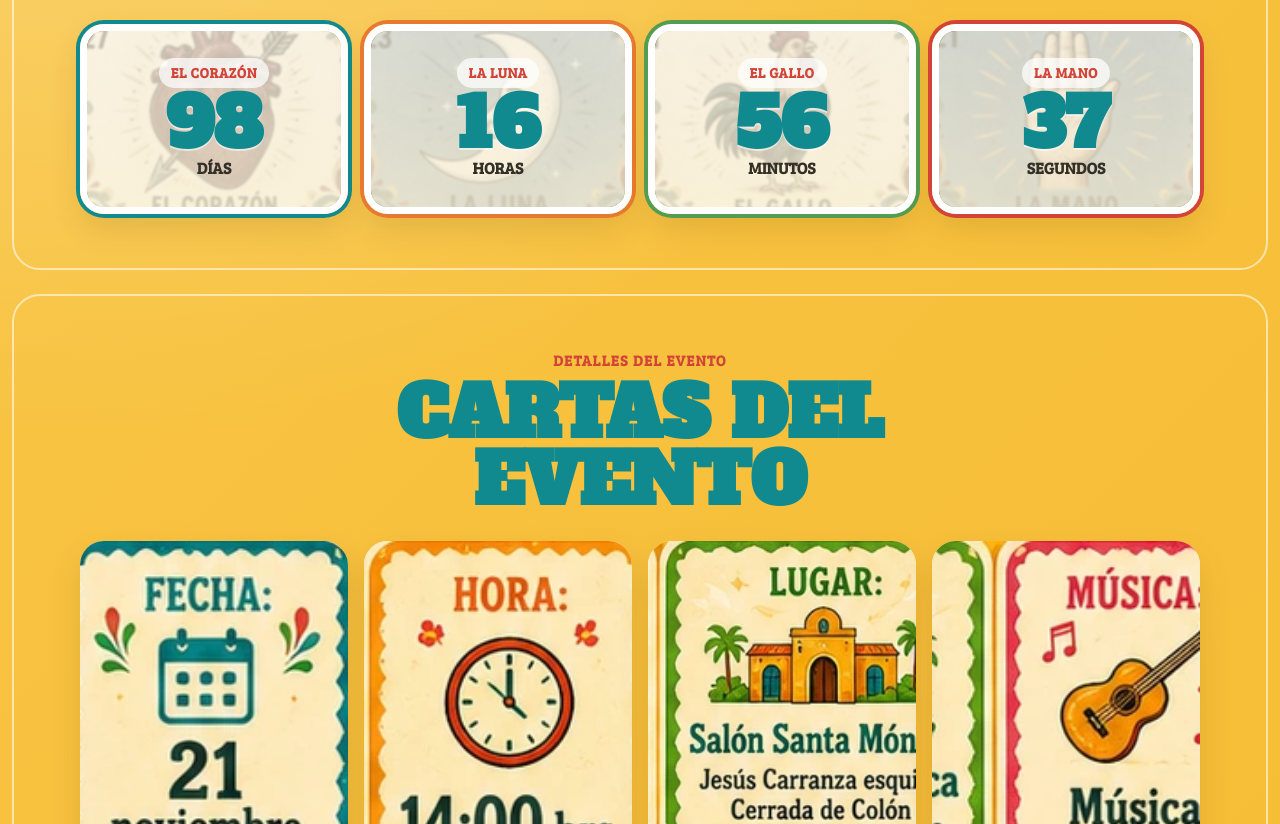
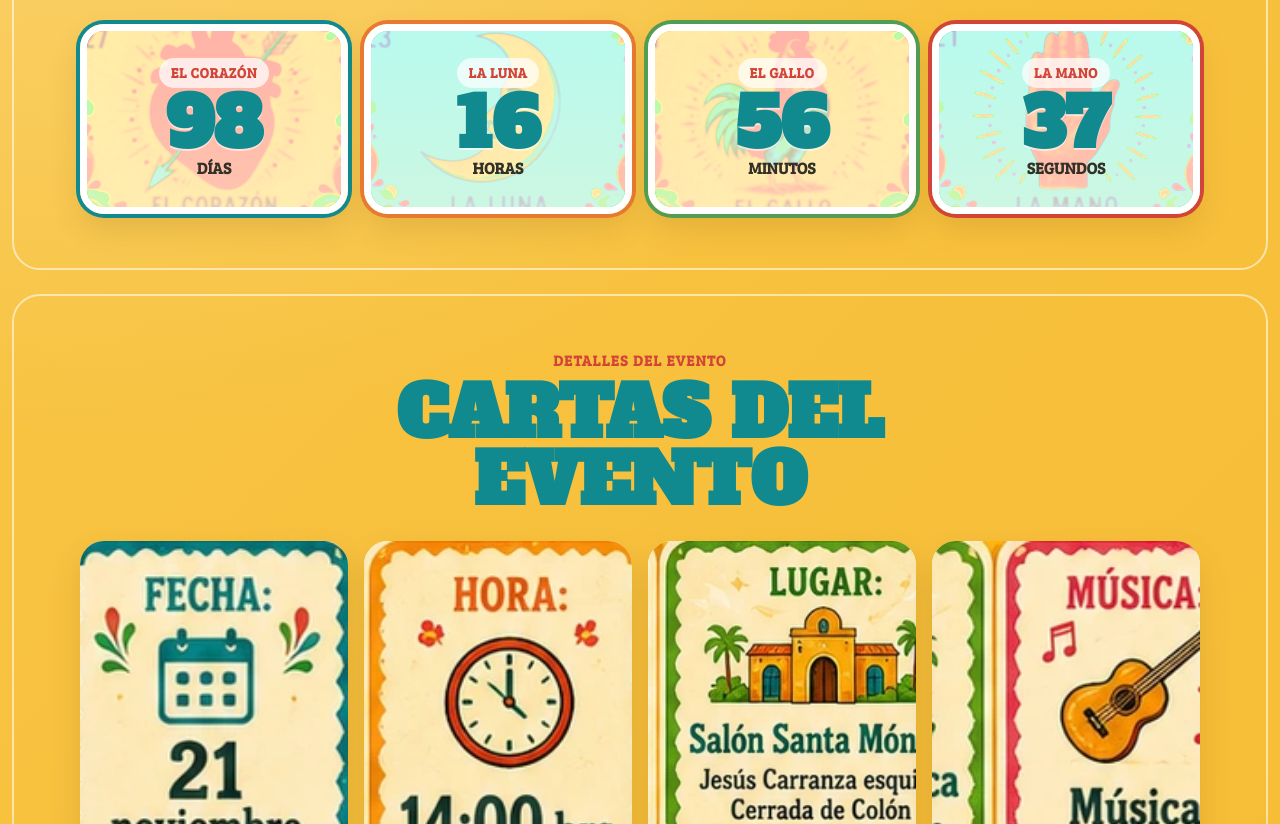
Before and after one commit to ariadnacerisier-ai/Fiesta-familia-Perez, a website built with Vite: page index.html in a window 1280 px wide. Shown: the part 916-1740 px from the top of the page. Built offline with nearby package versions, Linux system fonts and the light colour scheme.

Commit message:
Increase saturation in style.css filter

```diff
--- a/css/style.css
+++ b/css/style.css
@@ -324,7 +324,7 @@ h2 {
   background-image: var(--card-image);
   background-size: cover;
   background-position: center;
-  filter: blur(1px) saturate(.25);
+  filter: blur(1px) saturate(15);
   transform: scale(1.12);
 }
 .count-card__veil {
```
